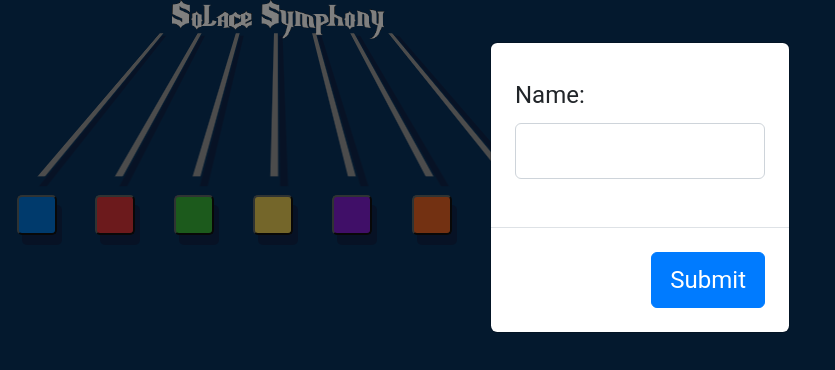
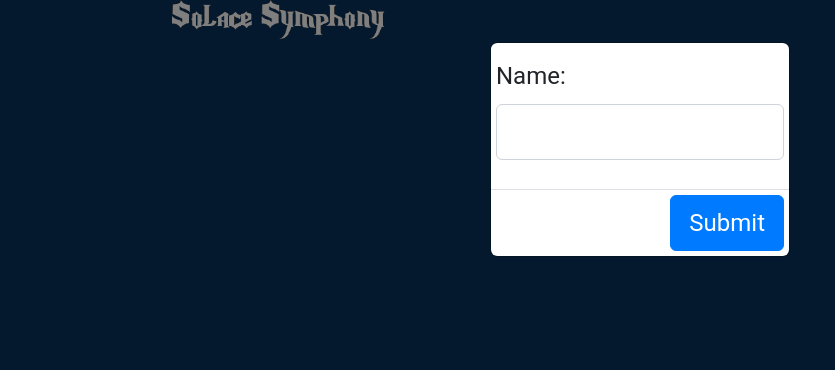
Before and after one commit to j-setiawan/solace-orchestra, a website built with webpack: page orchestra-hero/src/index.html in a window 1280 px wide. Shown: the whole page, without its empty margins (0-835 px from the left). Built offline with nearby package versions, Linux system fonts and the light colour scheme; what mqtt would draw is missing.

Commit message:
Listen for song stop + fix modal on safari (#17)
* Add modal to get name

* Code cleanup

* Fix messaging

* Fix messaging and start integrating reference time

* Fix merge conflicts

* Start song

* Add response for start song

* more changes

* Frenzy of changes

* Fix time offset for notes coming from conductor

* Add unsubscribe - fix modal on musician

* Fix modal on safari

```diff
--- a/orchestra-hero/css/hero.scss
+++ b/orchestra-hero/css/hero.scss
@@ -366,3 +366,16 @@ div#buttons {
   left: 165px;
   top: -5px;
 }
+
+// Change the modal padding to make it smaller
+.modal-footer {
+  padding: 5px;
+}
+
+.modal-body {
+  padding: 5px;
+}
+
+.modal-content {
+  z-index: 9999;
+}
--- a/orchestra-hero/src/index.js
+++ b/orchestra-hero/src/index.js
@@ -58,6 +58,7 @@ function mainLoop() {
         connected:     (...args) => connected(...args),
         note_list:   (...args) => receiveMusicScore(...args),
         start_song:   (...args) => startSong(...args),
+        stop_song:   (...args) => stopSong(...args),
         register_response: (...args) => registerResponse(...args),
         reregister: (...args) => reregister(...args),
       }
@@ -68,7 +69,11 @@ function mainLoop() {
   addDemoSliders();
 
   // Show the "get name" modal
-  setTimeout(() => $('#getNameModal').modal('toggle'), 3200);
+  setTimeout(() => {
+    $('#getNameModal').modal('toggle');
+    $('#lines').hide();
+    $('#buttons').hide();
+  }, 3200);
   $('#submitName').click(() => getName());
 }
 
@@ -77,15 +82,26 @@ function getName() {
   if (musicianName !== "") {
     $('#getNameModal').modal('toggle');
     registerMusician(musicianName);
+    $('#lines').show();
+    $('#buttons').show();
     enableButtons();
   }
 }
 
 function startSong(topic, message) {
   console.log("Start song ", topic, message);
+  var subscriberTopic = `orchestra/theatre/${theatreId}/${channelId}`;
+  messaging.subscribe(
+    subscriberTopic
+  );
+  messaging.sendResponse(message, {});
+}
+
+function stopSong(topic, message) {
+  console.log("Stop song ", topic, message);
   channelId = message.channel_id;
   var subscriberTopic = `orchestra/theatre/${theatreId}/${channelId}`;
-  messaging.subscribe(
+  messaging.unsubscribe(
     subscriberTopic
   );
   messaging.sendResponse(message, {});
```
